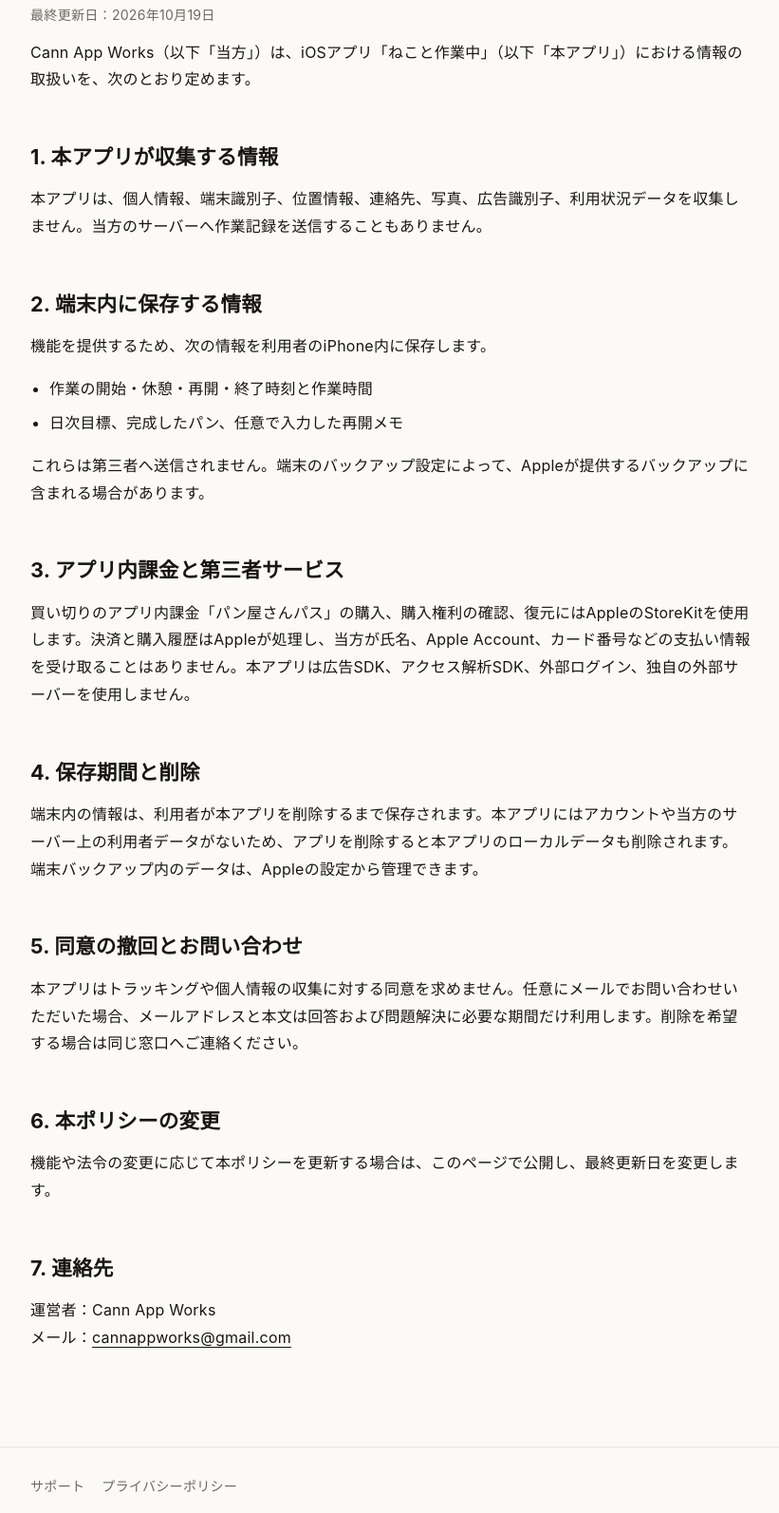
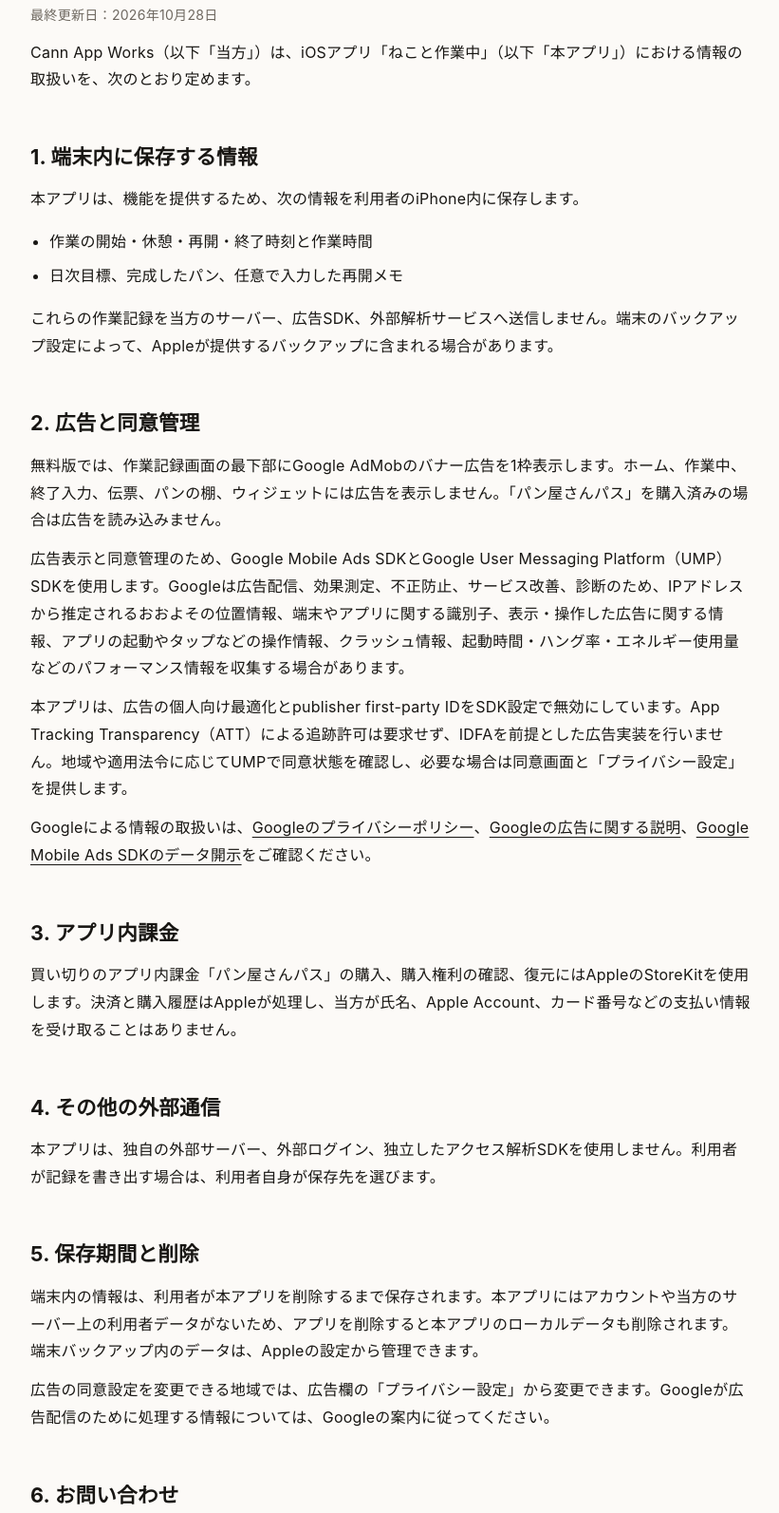
Before and after one commit to Cann10/static-pages-01, a plain HTML site: page nekowork/privacy.html in a window 1280 px wide. Shown: the part 258-1851 px from the top of the page at 95% size, without its empty margins (228-1049 px from the left). Drawn offline with Linux system fonts and the light colour scheme.

Commit message:
Document NekoWork ads and Bakery Pass

```diff
--- a/nekowork/privacy.html
+++ b/nekowork/privacy.html
@@ -23,35 +23,40 @@
   <main class="wrap">
     <p class="eyebrow">Privacy</p>
     <h1>プライバシーポリシー</h1>
-    <p class="updated">最終更新日：2026年10月19日</p>
+    <p class="updated">最終更新日：2026年10月28日</p>
 
     <p>Cann App Works（以下「当方」）は、iOSアプリ「ねこと作業中」（以下「本アプリ」）における情報の取扱いを、次のとおり定めます。</p>
 
-    <h2>1. 本アプリが収集する情報</h2>
-    <p>本アプリは、個人情報、端末識別子、位置情報、連絡先、写真、広告識別子、利用状況データを収集しません。当方のサーバーへ作業記録を送信することもありません。</p>
-
-    <h2>2. 端末内に保存する情報</h2>
-    <p>機能を提供するため、次の情報を利用者のiPhone内に保存します。</p>
+    <h2>1. 端末内に保存する情報</h2>
+    <p>本アプリは、機能を提供するため、次の情報を利用者のiPhone内に保存します。</p>
     <ul>
       <li>作業の開始・休憩・再開・終了時刻と作業時間</li>
       <li>日次目標、完成したパン、任意で入力した再開メモ</li>
     </ul>
-    <p>これらは第三者へ送信されません。端末のバックアップ設定によって、Appleが提供するバックアップに含まれる場合があります。</p>
+    <p>これらの作業記録を当方のサーバー、広告SDK、外部解析サービスへ送信しません。端末のバックアップ設定によって、Appleが提供するバックアップに含まれる場合があります。</p>
 
-    <h2>3. アプリ内課金と第三者サービス</h2>
-    <p>買い切りのアプリ内課金「パン屋さんパス」の購入、購入権利の確認、復元にはAppleのStoreKitを使用します。決済と購入履歴はAppleが処理し、当方が氏名、Apple Account、カード番号などの支払い情報を受け取ることはありません。本アプリは広告SDK、アクセス解析SDK、外部ログイン、独自の外部サーバーを使用しません。</p>
+    <h2>2. 広告と同意管理</h2>
+    <p>無料版では、作業記録画面の最下部にGoogle AdMobのバナー広告を1枠表示します。ホーム、作業中、終了入力、伝票、パンの棚、ウィジェットには広告を表示しません。「パン屋さんパス」を購入済みの場合は広告を読み込みません。</p>
+    <p>広告表示と同意管理のため、Google Mobile Ads SDKとGoogle User Messaging Platform（UMP）SDKを使用します。Googleは広告配信、効果測定、不正防止、サービス改善、診断のため、IPアドレスから推定されるおおよその位置情報、端末やアプリに関する識別子、表示・操作した広告に関する情報、アプリの起動やタップなどの操作情報、クラッシュ情報、起動時間・ハング率・エネルギー使用量などのパフォーマンス情報を収集する場合があります。</p>
+    <p>本アプリは、広告の個人向け最適化とpublisher first-party IDをSDK設定で無効にしています。App Tracking Transparency（ATT）による追跡許可は要求せず、IDFAを前提とした広告実装を行いません。地域や適用法令に応じてUMPで同意状態を確認し、必要な場合は同意画面と「プライバシー設定」を提供します。</p>
+    <p>Googleによる情報の取扱いは、<a href="https://policies.google.com/privacy">Googleのプライバシーポリシー</a>、<a href="https://policies.google.com/technologies/ads">Googleの広告に関する説明</a>、<a href="https://developers.google.com/admob/ios/privacy/data-disclosure">Google Mobile Ads SDKのデータ開示</a>をご確認ください。</p>
 
-    <h2>4. 保存期間と削除</h2>
+    <h2>3. アプリ内課金</h2>
+    <p>買い切りのアプリ内課金「パン屋さんパス」の購入、購入権利の確認、復元にはAppleのStoreKitを使用します。決済と購入履歴はAppleが処理し、当方が氏名、Apple Account、カード番号などの支払い情報を受け取ることはありません。</p>
+
+    <h2>4. その他の外部通信</h2>
+    <p>本アプリは、独自の外部サーバー、外部ログイン、独立したアクセス解析SDKを使用しません。利用者が記録を書き出す場合は、利用者自身が保存先を選びます。</p>
+
+    <h2>5. 保存期間と削除</h2>
     <p>端末内の情報は、利用者が本アプリを削除するまで保存されます。本アプリにはアカウントや当方のサーバー上の利用者データがないため、アプリを削除すると本アプリのローカルデータも削除されます。端末バックアップ内のデータは、Appleの設定から管理できます。</p>
+    <p>広告の同意設定を変更できる地域では、広告欄の「プライバシー設定」から変更できます。Googleが広告配信のために処理する情報については、Googleの案内に従ってください。</p>
 
-    <h2>5. 同意の撤回とお問い合わせ</h2>
-    <p>本アプリはトラッキングや個人情報の収集に対する同意を求めません。任意にメールでお問い合わせいただいた場合、メールアドレスと本文は回答および問題解決に必要な期間だけ利用します。削除を希望する場合は同じ窓口へご連絡ください。</p>
+    <h2>6. お問い合わせ</h2>
+    <p>任意にメールでお問い合わせいただいた場合、メールアドレスと本文は回答および問題解決に必要な期間だけ利用します。削除を希望する場合は同じ窓口へご連絡ください。</p>
+    <p>運営者：Cann App Works<br>メール：<a href="mailto:cannappworks@gmail.com">cannappworks@gmail.com</a></p>
 
-    <h2>6. 本ポリシーの変更</h2>
+    <h2>7. 本ポリシーの変更</h2>
     <p>機能や法令の変更に応じて本ポリシーを更新する場合は、このページで公開し、最終更新日を変更します。</p>
-
-    <h2>7. 連絡先</h2>
-    <p>運営者：Cann App Works<br>メール：<a href="mailto:cannappworks@gmail.com">cannappworks@gmail.com</a></p>
   </main>
 
   <footer>
```
Also changed, not shown: nekowork/index.html (+1 -1 lines), nekowork/support.html (+4 -1 lines).
